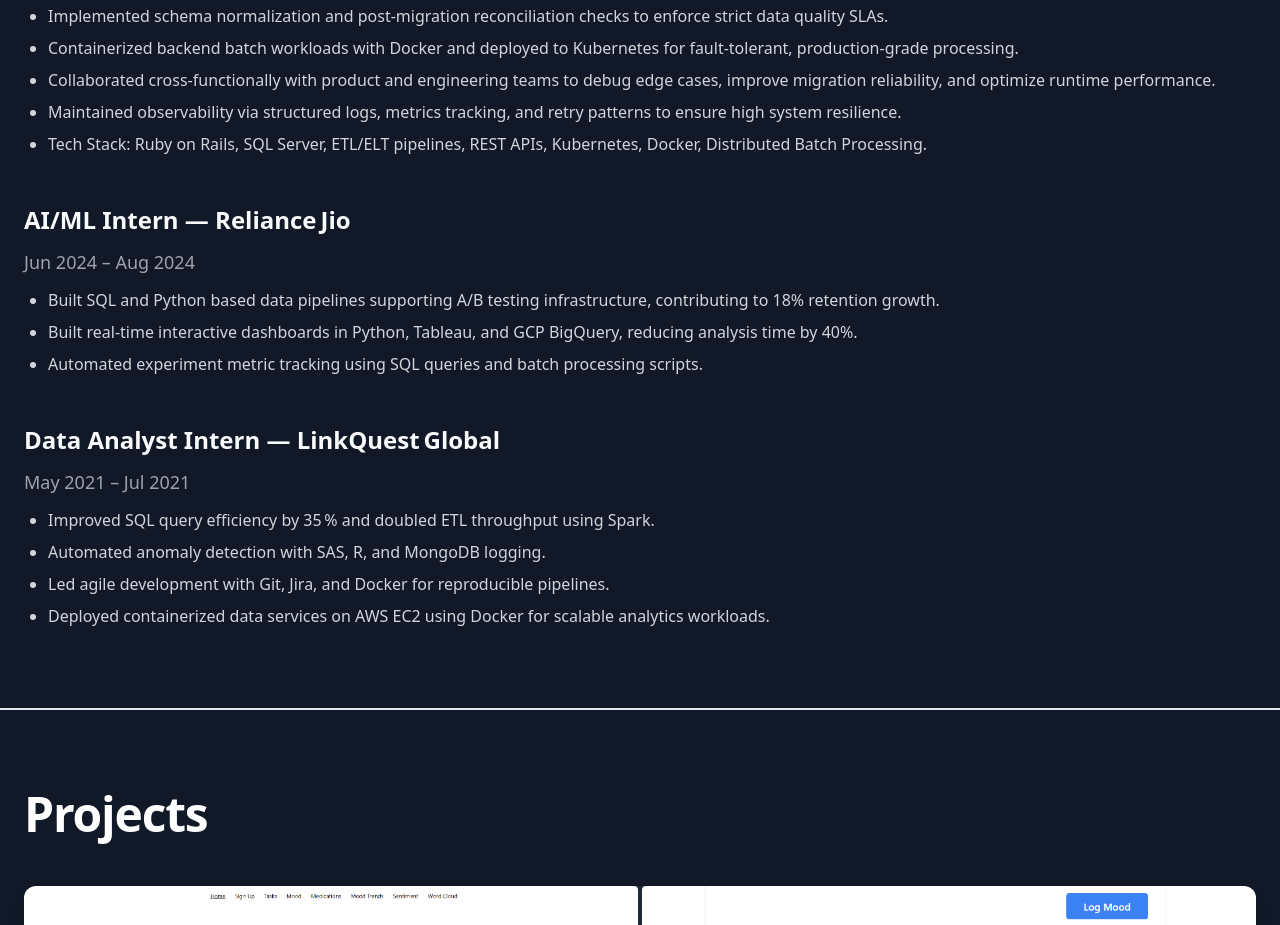
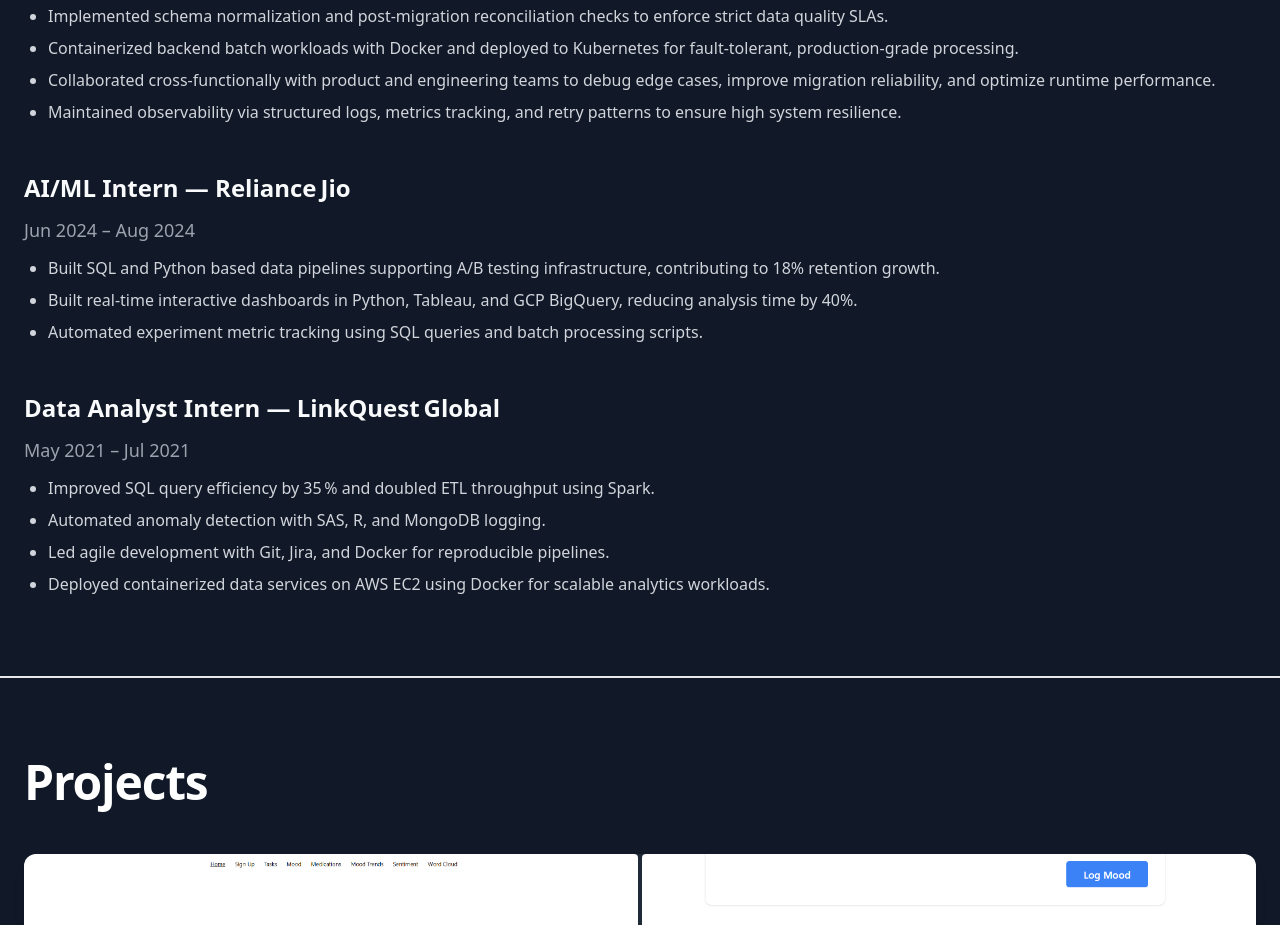
Before and after one commit to Mrinmayi03/MrinmayiKatti_Portfolio, a React (Vite) app: page / in a window 1280 px wide. Shown: the part 1280-2205 px from the top of the page. Built offline with nearby package versions, Linux system fonts and the light colour scheme.

Commit message:
Updated current Loxo experience.

```diff
--- a/src/components/Experience.tsx
+++ b/src/components/Experience.tsx
@@ -13,8 +13,8 @@
       'Containerized backend batch workloads with Docker and deployed to Kubernetes for fault-tolerant, production-grade processing.',
       'Collaborated cross-functionally with product and engineering teams to debug edge cases, improve migration reliability, and optimize runtime performance.',
       'Maintained observability via structured logs, metrics tracking, and retry patterns to ensure high system resilience.',
-      'Tech Stack: Ruby on Rails, SQL Server, ETL/ELT pipelines, REST APIs, Kubernetes, Docker, Distributed Batch Processing.'
     ],
+    tech: ['Ruby on Rails', 'SQL Server', 'Kubernetes', 'Docker', 'ETL/ELT', 'REST APIs'],
     },
     {
       company: 'Reliance Jio',
```
